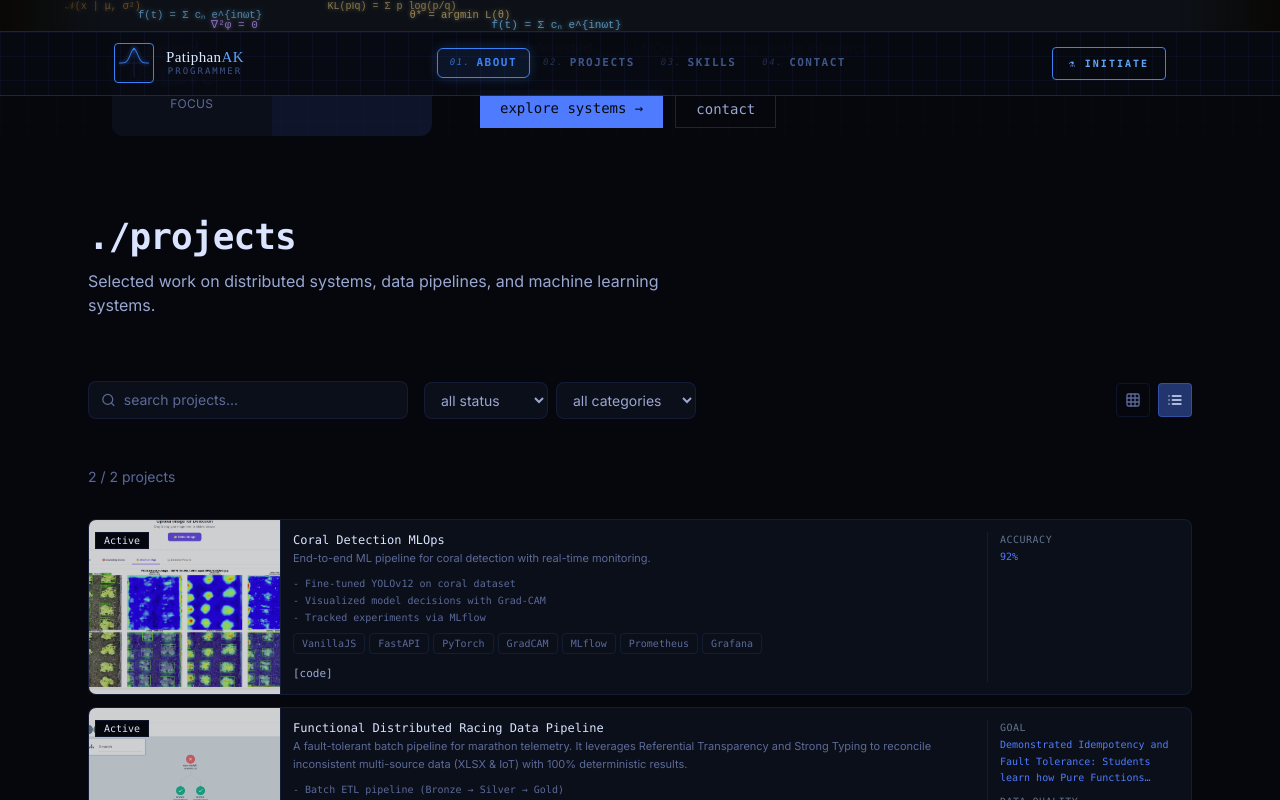
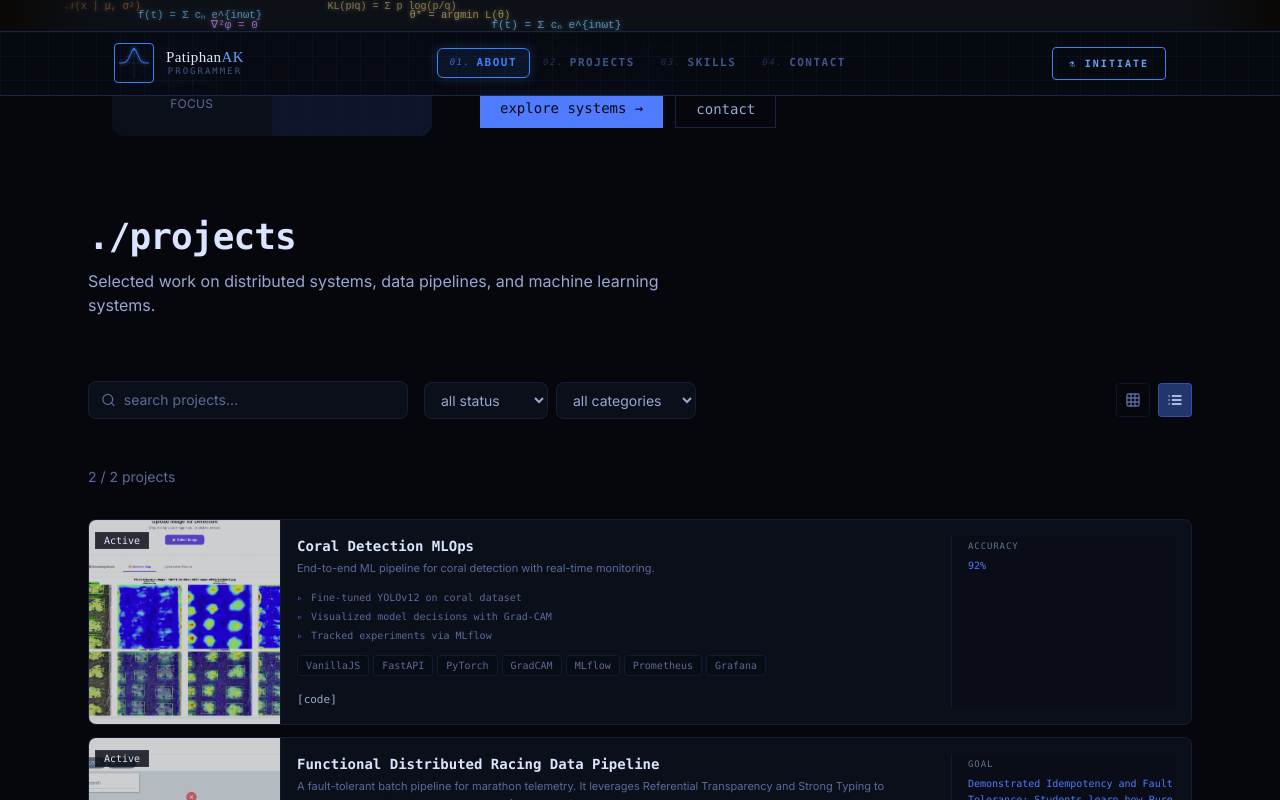
Before and after one commit to PatiphanAK/me_v2, a Next.js app: page / in a window 1280 px wide. Both pictures are taken after a click on the button 1175 px from the left and 1159 px from the top of the page. Shown: the part 759-1559 px from the top of the page. Built offline with nearby package versions, Linux system fonts and the light colour scheme.

Commit message:
refactor project card

```diff
--- a/src/app/components/Molecules/Card/ProjectCard.tsx
+++ b/src/app/components/Molecules/Card/ProjectCard.tsx
@@ -1,43 +1,66 @@
 "use client";
-import React from "react";
+import React, { useMemo } from "react";
 import Image from "next/image";
 import { Project } from "@/app/types/project/project.type";
 import { isValidImageUrl } from "@/app/helpers/helper";
+import Link from "next/link"; // อย่าลืม Import
 
-const flattenStack = (stack: Project["stack"]) => {
-  if (!stack) return [];
-  return Object.values(stack).flat().filter(Boolean);
+const ProjectLink = ({
+  href,
+  label,
+}: {
+  href?: string | null;
+  label: string;
+}) => {
+  if (!href) return null;
+
+  return (
+    <Link
+      href={href}
+      target="_blank"
+      rel="noopener noreferrer"
+      className="text-[var(--text-secondary)] hover:text-[var(--accent)] transition-colors font-mono"
+    >
+      [{label}]
+    </Link>
+  );
+};
+// --- 1. Pure Helper Functions (Logic) ---
+const utils = {
+  flattenStack: (stack: Project["stack"]) =>
+    stack ? Object.values(stack).flat().filter(Boolean) : [],
+
+  stripMarkdown: (text: string) =>
+    text ? text.replace(/\*\*(.*?)\*\*/g, "$1") : "",
 };
 
-const stripMarkdown = (text: string) => text.replace(/\*\*(.*?)\*\*/g, "$1");
+// --- 2. Shared Atomic Components (UI) ---
+const StatusBadge = ({ status }: { status: string }) => (
+  <div className="absolute top-1.5 left-1.5 z-10">
+    <span className="text-[10px] font-mono px-2 py-0.5 border border-[var(--border-muted)] bg-[var(--bg-base)]/80 backdrop-blur-sm">
+      {status}
+    </span>
+  </div>
+);
 
-interface ProjectCardProps {
+const TechBadge = ({ name }: { name: string }) => (
+  <span className="text-[10px] px-2 py-[2px] border border-[var(--border-muted)] rounded font-mono text-[var(--text-muted)] bg-[var(--bg-base)]/30">
+    {name}
+  </span>
+);
+
+// --- 3. Refactored View Variants ---
+
+const ProjectCardList = ({
+  project,
+  techList,
+}: {
   project: Project;
-  variant?: "grid" | "list";
-}
-
-export const ProjectCard: React.FC<ProjectCardProps> = ({
-  project,
-  variant = "grid",
-}) => {
-  const techList = flattenStack(project.stack);
-  const techPreview = variant === "grid" ? techList.slice(0, 4) : techList;
-
-  if (variant === "list") {
-    return (
-      <div
-        className="
-          group flex min-h-[160px]
-          border border-[var(--border-muted)]
-          bg-[var(--bg-elevated)]
-          rounded-lg overflow-hidden
-          transition
-          hover:border-[var(--border)]
-          hover:shadow-[0_0_12px_var(--glow-primary)]
-        "
-      >
-        {/* IMAGE */}
-        <div className="relative w-48 flex-shrink-0 border-r border-[var(--border-muted)] overflow-hidden">
+  techList: string[];
+}) => (
+  <div className="group flex min-h-[160px] h-auto border border-[var(--border-muted)] bg-[var(--bg-elevated)] rounded-lg overflow-hidden transition hover:border-[var(--border)] hover:shadow-[0_0_12px_var(--glow-primary)]">
+    {/* Image Container */}
+    <div className="relative w-48 flex-shrink-0 border-r border-[var(--border-muted)] bg-black/20">
       {isValidImageUrl(project.image) ? (
         <Image
           src={project.image!}
@@ -50,80 +73,52 @@ export const ProjectCard: React.FC<ProjectCardProps> = ({
           no preview
         </div>
       )}
-          <div className="absolute top-1.5 left-1.5">
-            <span className="text-[10px] font-mono px-2 py-0.5 border border-[var(--border-muted)] bg-[var(--bg-base)]">
-              {project.status}
-            </span>
-          </div>
+      <StatusBadge status={project.status} />
     </div>
 
-        {/* CONTENT */}
-        <div className="flex flex-1 gap-4 min-w-0 p-3">
-          {/* LEFT */}
-          <div className="flex flex-col gap-2 flex-1 min-w-0">
+    {/* Content Container */}
+    <div className="flex flex-1 gap-4 p-4 min-w-0">
+      <div className="flex flex-col gap-3 flex-1 min-w-0">
         <div>
-              <h3 className="font-mono text-xs text-[var(--text-primary)] truncate">
+          <h3 className="font-mono text-sm font-bold text-[var(--text-primary)] truncate">
             {project.title}
           </h3>
-              <p className="text-[11px] text-[var(--text-muted)] line-clamp-2 mt-0.5 leading-relaxed">
+          <p className="text-[11px] text-[var(--text-muted)] line-clamp-3 mt-1 leading-relaxed">
             {project.description}
           </p>
         </div>
 
-            <ul className="text-[10px] text-[var(--text-muted)] font-mono space-y-0.5">
+        <ul className="text-[10px] text-[var(--text-muted)] font-mono space-y-1">
           {project.highlights?.slice(0, 3).map((h, i) => (
-                <li key={i}>- {stripMarkdown(h)}</li>
+            <li key={i} className="flex gap-2">
+              <span className="text-[var(--accent)] opacity-70">▹</span>{" "}
+              {utils.stripMarkdown(h)}
+            </li>
           ))}
         </ul>
 
-            <div className="flex flex-wrap gap-1">
-              {techPreview.map((tech, i) => (
-                <span
-                  key={i}
-                  className="text-[10px] px-2 py-[2px] border border-[var(--border-muted)] rounded font-mono text-[var(--text-muted)]"
-                >
-                  {tech}
-                </span>
+        <div className="flex flex-wrap gap-1 mt-auto">
+          {techList.map((tech, i) => (
+            <TechBadge key={i} name={tech} />
           ))}
         </div>
 
-            <div className="flex gap-3 text-[11px] font-mono mt-auto pt-1">
-              {project.links?.github && (
-                <a
-                  href={project.links.github}
-                  target="_blank"
-                  rel="noopener noreferrer"
-                  className="text-[var(--text-secondary)] hover:text-[var(--accent)] transition"
-                >
-                  [code]
-                </a>
-              )}
-              {project.links?.demo && (
-                <a
-                  href={project.links.demo}
-                  target="_blank"
-                  rel="noopener noreferrer"
-                  className="text-[var(--text-secondary)] hover:text-[var(--accent)] transition"
-                >
-                  [live]
-                </a>
-              )}
+        <div className="flex gap-3 text-[11px] pt-1">
+          <ProjectLink href={project.links?.github} label="code" />
+          <ProjectLink href={project.links?.demo} label="live" />
         </div>
       </div>
 
-          {/* RIGHT: metrics */}
+      {/* Metrics Section (Right) */}
       {project.metrics && (
-            <div className="w-48 flex-shrink-0 flex flex-col gap-2 border-l border-[var(--border-muted)] pl-3">
+        <div className="w-56 flex-shrink-0 flex flex-col gap-4 border-l border-[var(--border-muted)] pl-4 py-1 bg-[var(--bg-base)]/10">
           {Object.entries(project.metrics).map(([k, v]) => (
-                <div
-                  key={k}
-                  className="font-mono text-[10px] flex flex-col gap-0.5"
-                >
-                  <span className="text-slate-500 uppercase tracking-wider">
+            <div key={k} className="font-mono text-[10px] flex flex-col gap-1">
+              <span className="text-slate-500 uppercase tracking-widest text-[9px]">
                 {k.replace(/_/g, " ")}
               </span>
-                  <span className="text-[var(--accent)] line-clamp-3 leading-relaxed">
-                    {stripMarkdown(v)}
+              <span className="text-[var(--accent)] leading-relaxed break-words">
+                {utils.stripMarkdown(v)}
               </span>
             </div>
           ))}
@@ -132,21 +127,15 @@ export const ProjectCard: React.FC<ProjectCardProps> = ({
     </div>
   </div>
 );
-  }
 
-  // --- GRID VIEW ---
-  return (
-    <div
-      className="
-        group flex flex-col h-full
-        border border-[var(--border-muted)]
-        bg-[var(--bg-elevated)]
-        rounded-lg overflow-hidden transition
-        hover:border-[var(--border)]
-        hover:-translate-y-1
-        hover:shadow-[0_0_20px_var(--glow-primary)]
-      "
-    >
+const ProjectCardGrid = ({
+  project,
+  techList,
+}: {
+  project: Project;
+  techList: string[];
+}) => (
+  <div className="group flex flex-col h-full border border-[var(--border-muted)] bg-[var(--bg-elevated)] rounded-lg overflow-hidden transition hover:border-[var(--border)] hover:-translate-y-1 hover:shadow-[0_0_20px_var(--glow-primary)]">
     <div className="relative aspect-[16/9] border-b border-[var(--border-muted)] overflow-hidden">
       {isValidImageUrl(project.image) ? (
         <Image
@@ -160,86 +149,57 @@ export const ProjectCard: React.FC<ProjectCardProps> = ({
           no preview
         </div>
       )}
-        <div className="absolute top-1.5 right-1.5">
-          <span className="text-[10px] font-mono px-2 py-0.5 border border-[var(--border-muted)] bg-[var(--bg-base)]">
-            {project.status}
-          </span>
-        </div>
+      <StatusBadge status={project.status} />
     </div>
 
-      <div className="p-3 flex flex-col gap-2.5 flex-1">
-        <div>
-          <h3 className="font-mono text-xs text-[var(--text-primary)] line-clamp-1">
+    <div className="p-4 flex flex-col gap-3 flex-1">
+      <h3 className="font-mono text-sm text-[var(--text-primary)] line-clamp-1 font-bold">
         {project.title}
       </h3>
-          <p className="text-[11px] text-[var(--text-muted)] line-clamp-2 mt-1">
+      <p className="text-[11px] text-[var(--text-muted)] line-clamp-2 leading-relaxed">
         {project.description}
       </p>
-        </div>
-
-        <ul className="text-[10px] text-[var(--text-muted)] font-mono space-y-0.5">
-          {project.highlights?.slice(0, 2).map((h, i) => (
-            <li key={i}>- {stripMarkdown(h)}</li>
-          ))}
-        </ul>
 
       <div className="flex flex-wrap gap-1">
-          {techPreview.slice(0, 4).map((tech, i) => (
-            <span
-              key={i}
-              className="text-[10px] px-2 py-[2px] border border-[var(--border-muted)] rounded font-mono text-[var(--text-muted)]"
-            >
-              {tech}
-            </span>
+        {techList.slice(0, 4).map((tech, i) => (
+          <TechBadge key={i} name={tech} />
         ))}
         {techList.length > 4 && (
-            <span className="text-[10px] px-2 py-[2px] border border-[var(--border-muted)] rounded font-mono text-[var(--text-muted)]">
-              +{techList.length - 4}
+          <span className="text-[9px] text-slate-600 self-center">
+            +{techList.length - 4} more
           </span>
         )}
       </div>
 
-        {/* grid: only show short metrics (≤20 chars) */}
-        {project.metrics && (
-          <div className="flex flex-wrap gap-x-3 gap-y-1">
-            {Object.entries(project.metrics)
-              .filter(([, v]) => stripMarkdown(v).length <= 20)
-              .map(([k, v]) => (
-                <div key={k} className="font-mono text-[10px] flex gap-1">
-                  <span className="text-slate-500 uppercase tracking-wider">
-                    {k.replace(/_/g, " ")}:
-                  </span>
-                  <span className="text-[var(--accent)]">
-                    {stripMarkdown(v)}
-                  </span>
+      <div className="mt-auto flex justify-between items-center pt-3 border-t border-[var(--border-muted)]/50">
+        <div className="flex gap-3 text-[11px]">
+          <ProjectLink href={project.links?.github} label="code" />
+          <ProjectLink href={project.links?.demo} label="live" />
         </div>
-              ))}
-          </div>
-        )}
-
-        <div className="mt-auto flex gap-3 pt-1.5 text-[11px] font-mono">
-          {project.links?.github && (
-            <a
-              href={project.links.github}
-              target="_blank"
-              rel="noopener noreferrer"
-              className="text-[var(--text-secondary)] hover:text-[var(--accent)] transition"
-            >
-              [code]
-            </a>
-          )}
-          {project.links?.demo && (
-            <a
-              href={project.links.demo}
-              target="_blank"
-              rel="noopener noreferrer"
-              className="text-[var(--text-secondary)] hover:text-[var(--accent)] transition"
-            >
-              [live]
-            </a>
-          )}
       </div>
     </div>
   </div>
 );
+
+// --- 4. Main Component (Dispatcher) ---
+
+interface ProjectCardProps {
+  project: Project;
+  variant?: "grid" | "list";
+}
+
+export const ProjectCard: React.FC<ProjectCardProps> = ({
+  project,
+  variant = "grid",
+}) => {
+  const techList = useMemo(
+    () => utils.flattenStack(project.stack),
+    [project.stack],
+  );
+
+  return variant === "list" ? (
+    <ProjectCardList project={project} techList={techList} />
+  ) : (
+    <ProjectCardGrid project={project} techList={techList} />
+  );
 };
--- a/src/app/layout.tsx
+++ b/src/app/layout.tsx
@@ -18,7 +18,7 @@ export default function RootLayout({
   children: React.ReactNode;
 }) {
   return (
-    <html lang="en" className="scroll-smooth">
+    <html lang="en" className="scroll-smooth suppressHydrationWarning">
       <body className={`${inter.className} antialiased`}>
         <Navbar />
         {children}
```
Lines whose indentation alone changed are shown as unchanged.
